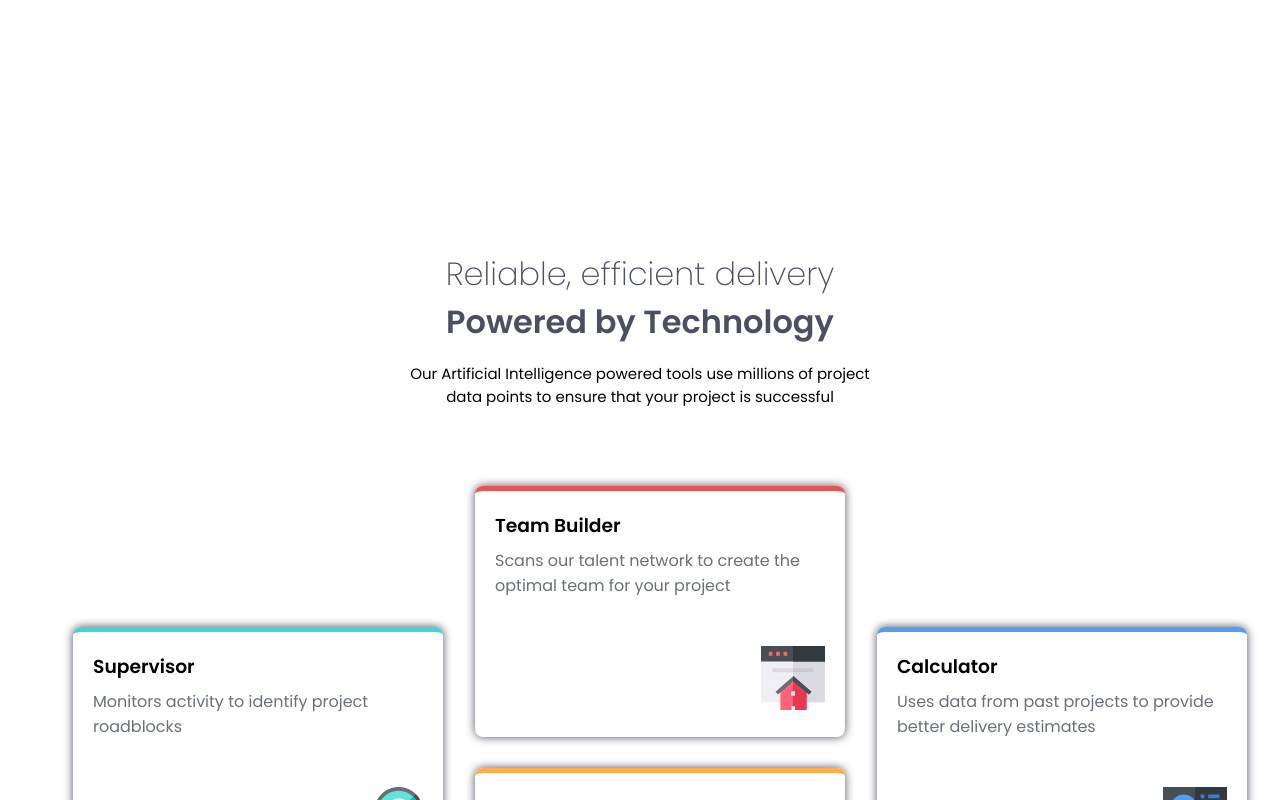
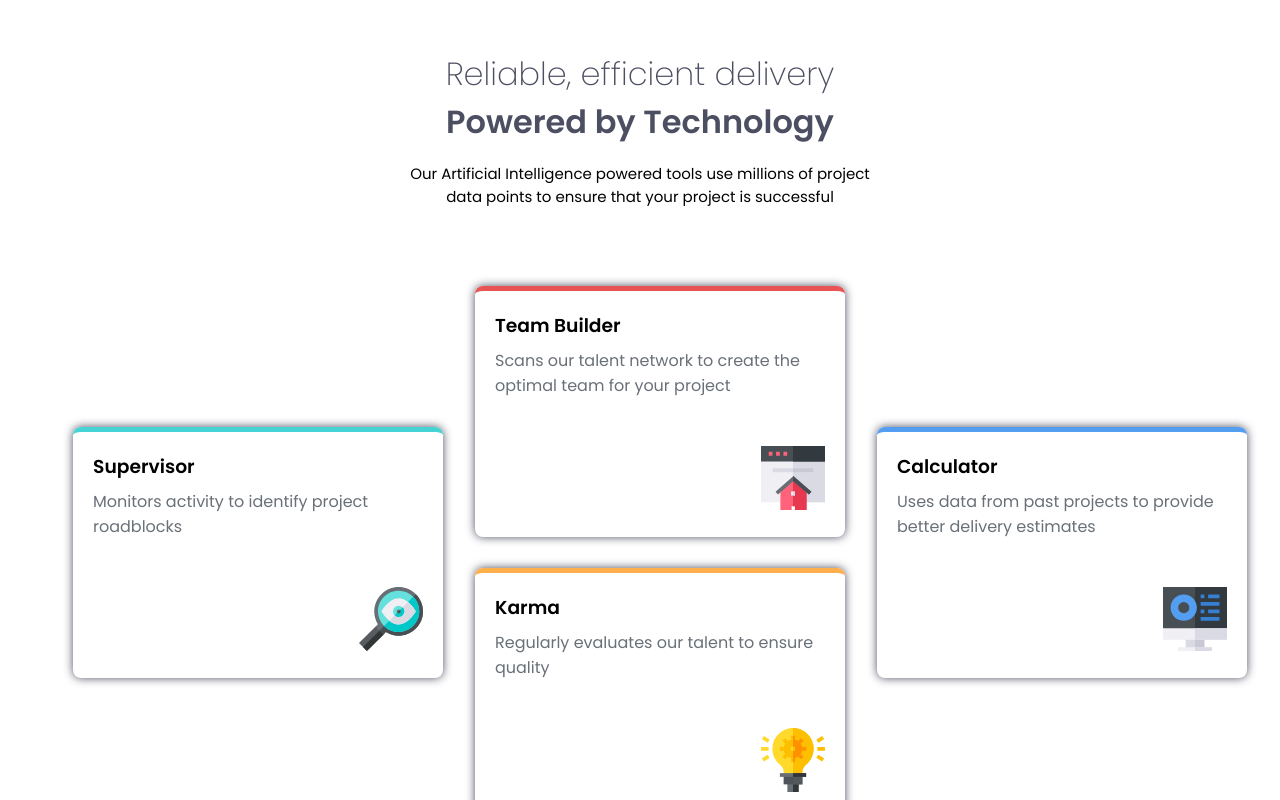
Before and after one commit to ofmarin/four-card-feature-section, an Angular app: page / in a window 1280 px wide. Shown: the top 800 px of the page. Built offline with nearby package versions, Linux system fonts and the light colour scheme.

Commit message:
moved something

```diff
--- a/src/app/app.css
+++ b/src/app/app.css
@@ -81,7 +81,7 @@ app-card, header{
   }
 
   header{
-    margin-top:200px;
+    margin-top:0px;
     margin-bottom:0;
     max-width: 500px;
   }
```
